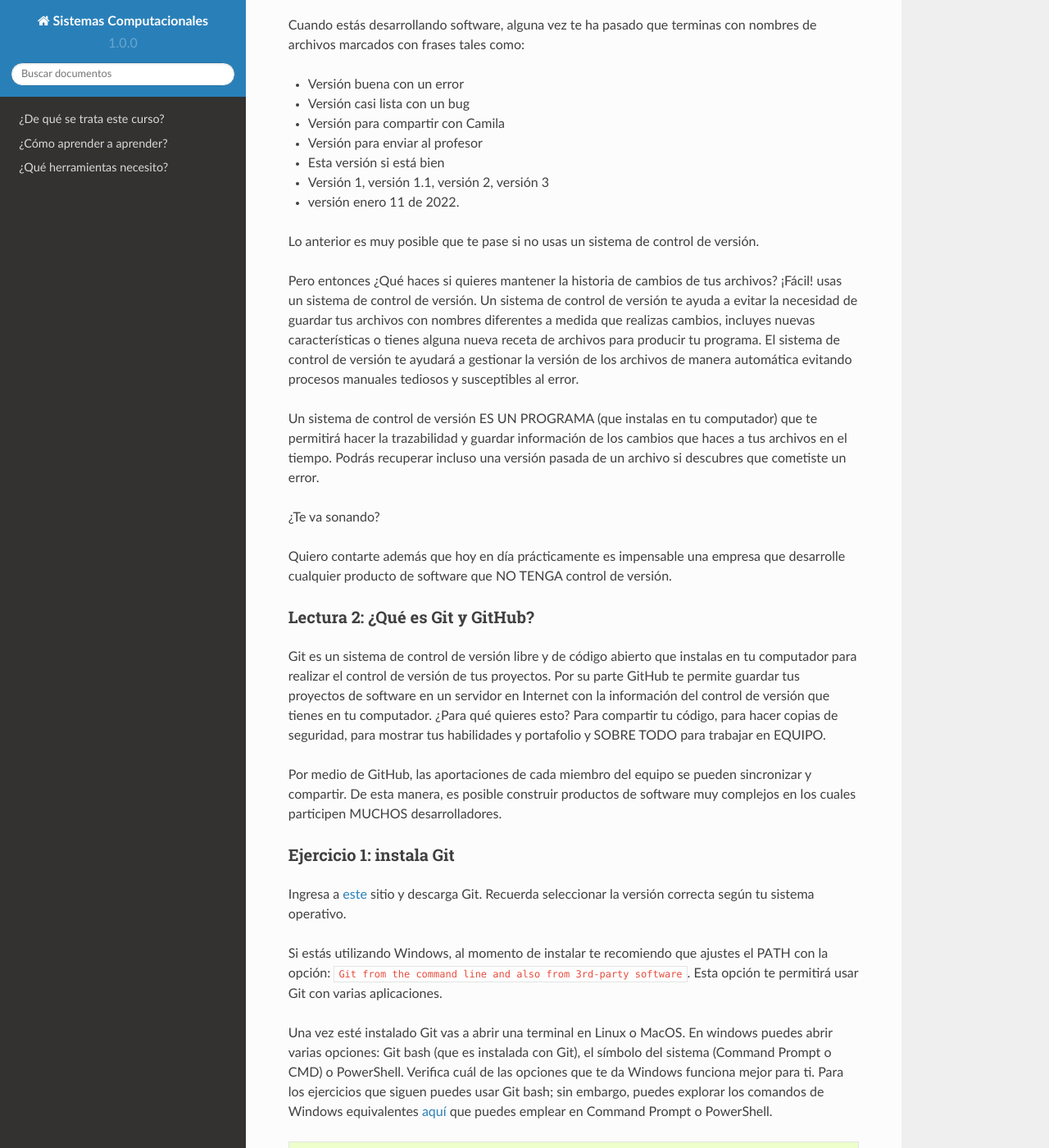
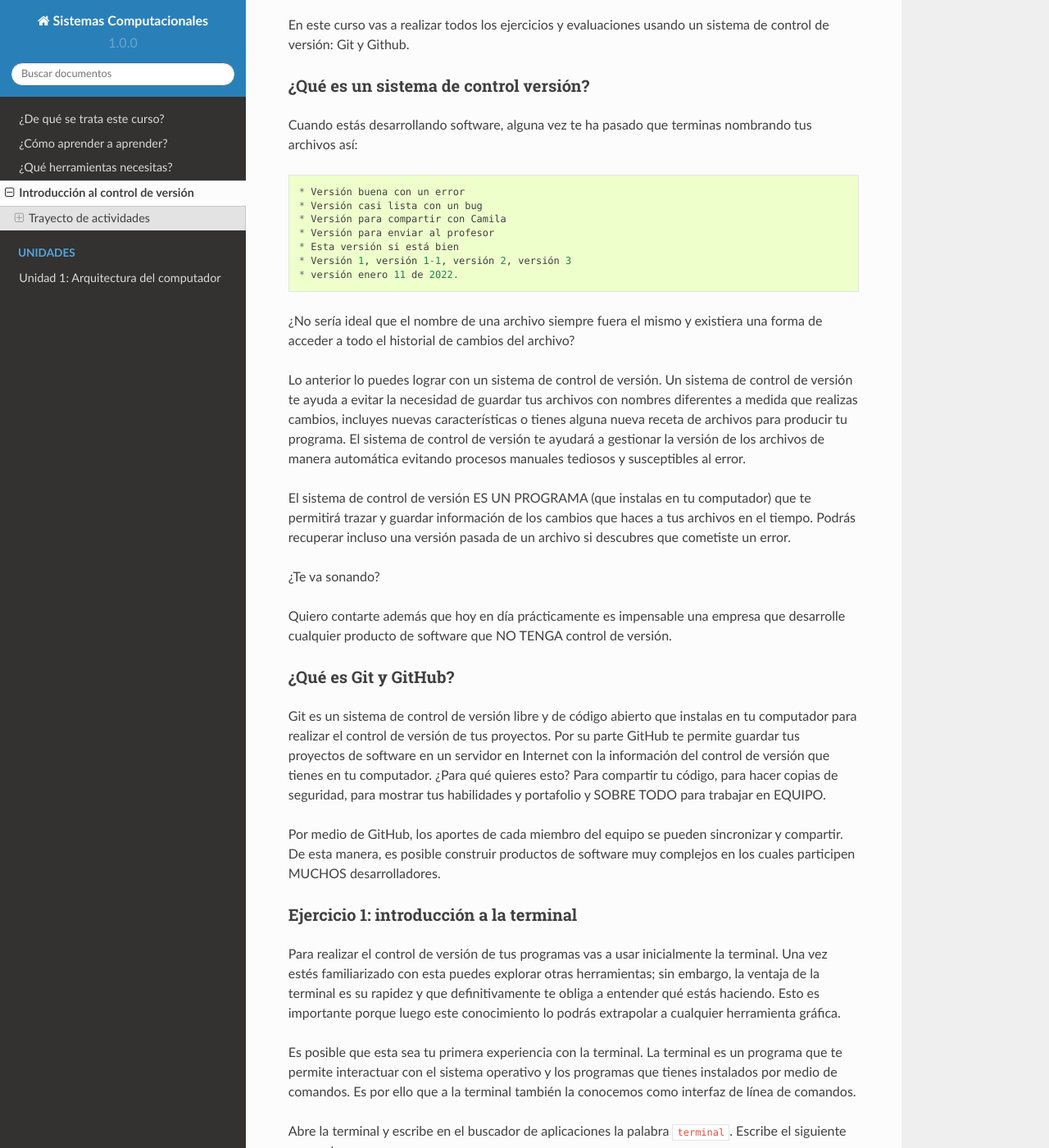
Before and after one commit to juanferfranco/SistemasComputacionales, a Sphinx documentation site: the page built from docs/_intro/introGit.rst, in a window 1280 px wide and 1400 px high, scrolled down 319 px. Shown: the whole window at 82% size. Built offline with Sphinx 7.4.7 and the Read the Docs theme 2.0.0, drawn with Linux system fonts in a browser that asks for light colours; some of the changed text lies outside the part shown.

Commit message:
git excercise in progress

```diff
--- a/docs/_intro/intro.rst
+++ b/docs/_intro/intro.rst
@@ -17,11 +17,10 @@ Brian Will.
 Descripción del curso
 ----------------------
 
-El objeto de este curso es el estudio de los fundamentos de los sistemas de cómputo modernos desde la
+El objeto de este curso es el estudio de los ``fundamentos de los sistemas de cómputo modernos`` desde la
 perspectiva del programador. Por tanto, se estudiará cómo funciona un computador moderno pasando por el hardware
 que lo compone, los lenguajes de programación, las herramientas y el sistema operativo. Se busca entonces
-abordar aquellos conceptos que permitirán sacar provecho al sistemas
-de cómputo a la hora de construir aplicaciones.
+abordar aquellos conceptos que permitirán sacar provecho al sistemas de cómputo a la hora de construir aplicaciones.
 
 Propósito del curso
 ---------------------
--- a/docs/_intro/introGit.rst
+++ b/docs/_intro/introGit.rst
@@ -7,33 +7,38 @@ todos los proyectos y ejercicios del curso bajo control de versión.
 Trayecto de actividades
 ---------------------------------
 
-Lectura 1: ¿Qué es un sistema de control versión?
-^^^^^^^^^^^^^^^^^^^^^^^^^^^^^^^^^^^^^^^^^^^^^^^^^^^^
+Lectura 1: sistemas de control de versión
+^^^^^^^^^^^^^^^^^^^^^^^^^^^^^^^^^^^^^^^^^^^^^
+
+En este curso vas a realizar todos los ejercicios y evaluaciones usando
+un sistema de control de versión: Git y Github.
+
+¿Qué es un sistema de control versión?
+^^^^^^^^^^^^^^^^^^^^^^^^^^^^^^^^^^^^^^^^^
 
 Cuando estás desarrollando software, alguna vez te ha pasado que terminas
-con nombres de archivos marcados con frases tales como:
+nombrando tus archivos así::
 
 * Versión buena con un error
 * Versión casi lista con un bug
 * Versión para compartir con Camila
 * Versión para enviar al profesor
 * Esta versión si está bien
-* Versión 1, versión 1.1, versión 2, versión 3
+* Versión 1, versión 1-1, versión 2, versión 3
 * versión enero 11 de 2022.
 
-Lo anterior es muy posible que te pase si no usas un sistema de control
-de versión.
+¿No sería ideal que el nombre de una archivo siempre fuera el mismo y existiera
+una forma de acceder a todo el historial de cambios del archivo?
 
-Pero entonces ¿Qué haces si quieres mantener la historia de cambios de tus
-archivos? ¡Fácil! usas un sistema de control de versión. Un sistema de control
+Lo anterior lo puedes lograr con un sistema de control de versión. Un sistema de control
 de versión te ayuda a evitar la necesidad de guardar tus archivos con nombres
 diferentes a medida que realizas cambios, incluyes nuevas características
 o tienes alguna nueva receta de archivos para producir tu programa. El sistema
 de control de versión te ayudará a gestionar la versión de los archivos
 de manera automática evitando procesos manuales tediosos y susceptibles al error.
 
-Un sistema de control de versión ES UN PROGRAMA (que instalas en tu computador)
-que te permitirá hacer la trazabilidad y guardar información de los cambios que haces a tus
+El sistema de control de versión ES UN PROGRAMA (que instalas en tu computador)
+que te permitirá trazar y guardar información de los cambios que haces a tus
 archivos en el tiempo. Podrás recuperar incluso una versión pasada de un archivo si
 descubres que cometiste un error.
 
@@ -43,8 +48,8 @@ Quiero contarte además que hoy en día prácticamente es impensable una
 empresa que desarrolle cualquier producto de software que NO TENGA control
 de versión.
 
-Lectura 2: ¿Qué es Git y GitHub?
-^^^^^^^^^^^^^^^^^^^^^^^^^^^^^^^^^^^
+¿Qué es Git y GitHub?
+^^^^^^^^^^^^^^^^^^^^^^^^
 
 Git es un sistema de control de versión libre y de código abierto que instalas
 en tu computador para realizar el control de versión de tus proyectos.
@@ -53,98 +58,57 @@ en Internet con la información del control de versión que tienes en tu computa
 ¿Para qué quieres esto? Para compartir tu código, para hacer copias de seguridad,
 para mostrar tus habilidades y portafolio y SOBRE TODO para trabajar en EQUIPO.
 
-Por medio de GitHub, las aportaciones de cada miembro del equipo se pueden
+Por medio de GitHub, los aportes de cada miembro del equipo se pueden
 sincronizar y compartir. De esta manera, es posible construir productos de software
 muy complejos en los cuales participen MUCHOS desarrolladores.
 
-Ejercicio 1: instala Git
-^^^^^^^^^^^^^^^^^^^^^^^^^^^
 
-Ingresa a `este <https://git-scm.com/downloads>`__ sitio y descarga Git. Recuerda seleccionar
-la versión correcta según tu sistema operativo.
+Ejercicio 1: introducción a la terminal
+^^^^^^^^^^^^^^^^^^^^^^^^^^^^^^^^^^^^^^^^
 
-Si estás utilizando Windows, al momento de instalar te recomiendo que ajustes
-el PATH con la opción: ``Git from the command line and also from 3rd-party software``.
-Esta opción te permitirá usar Git con varias aplicaciones.
-
-Una vez esté instalado Git vas a abrir una terminal en Linux o MacOS. En windows
-puedes abrir varias opciones: Git bash (que es instalada con Git),
-el símbolo del sistema (Command Prompt o CMD) o PowerShell. Verifica
-cuál de las opciones que te da Windows funciona mejor para ti. Para los ejercicios
-que siguen puedes usar Git bash; sin embargo, puedes explorar los comandos de
-Windows equivalentes `aquí <https://www.lemoda.net/windows/windows2unix/windows2unix.html>`__
-que puedes emplear en Command Prompt o PowerShell.
-
-.. code-block:: bash
-
-    git
-
-Verás algo como esto:
-
-.. code-block:: bash
-
-    usage: git [--version] [--help] [-C <path>] [-c <name>=<value>]
-           [--exec-path[=<path>]] [--html-path] [--man-path] [--info-path]
-           [-p | --paginate | -P | --no-pager] [--no-replace-objects] [--bare]
-           [--git-dir=<path>] [--work-tree=<path>] [--namespace=<name>]
-           <command> [<args>]
-
-    These are common Git commands used in various situations:
-
-    start a working area (see also: git help tutorial)
-    clone             Clone a repository into a new directory
-    init              Create an empty Git repository or reinitialize an existing one
-
-    work on the current change (see also: git help everyday)
-    add               Add file contents to the index
-    mv                Move or rename a file, a directory, or a symlink
-    restore           Restore working tree files
-    rm                Remove files from the working tree and from the index
-    sparse-checkout   Initialize and modify the sparse-checkout
-
-    ...
-
-Ejercicio 2: la terminal
-^^^^^^^^^^^^^^^^^^^^^^^^^
+Para realizar el control de versión de tus programas vas a usar inicialmente
+la terminal. Una vez estés familiarizado con esta puedes explorar otras herramientas; sin embargo,
+la ventaja de la terminal es su rapidez y que definitivamente te obliga a entender
+qué estás haciendo. Esto es importante porque luego este conocimiento lo podrás extrapolar
+a cualquier herramienta gráfica.
 
 Es posible que esta sea tu primera experiencia con la terminal. La terminal
 es un programa que te permite interactuar con el sistema operativo y los programas
 que tienes instalados por medio de comandos. Es por ello que a la terminal
 también la conocemos como interfaz de línea de comandos.
 
-Si cerraste la aplicación Git Bash o la terminal ábrele de nuevo. Escribe el
-siguiente comando:
+Abre la terminal y escribe en el buscador de aplicaciones la palabra ``terminal``.
+Escribe el siguiente comando::
 
-.. code-block:: bash
+  pwd
 
-    pwd
+En mi caso (en tu caso será distinto) el resultado es::
 
-En mi caso (en tu caso será distinto) el resultado es:
+  /home/jfupb
 
-.. code-block:: bash
+Acabas de escribir tu primer comando en la terminal. ``pwd`` te permite
+conocer la ruta en la cual estás posicionado en el sistema de archivos. Por el momento,
+piensa en el sistema de archivos como una forma de organizar la información en el computador
+usando DIRECTORIOS.
 
-    /home/jfupb
+Ahora vas un nuevo DIRECTORIO::
 
-Conocer la Ruta en la cual estás posicionado en el sistema de archivos es muy
-importante porque muchos de los comandos que ejecutarás dependerán de dicha posición.
-Por ejemplo, si creas un nuevo DIRECTORIO, este será creado en
-ese punto. Escribe el siguiente comando para crear un directorio:
+  mkdir demo1
 
-.. code-block:: bash
 
-    mkdir demo1
+.. note:: RECUERDA
 
-Ahora te vas a cambiar a ese nuevo directorio, así:
+  ¿Qué comando debes ejecutar para saber en qué directorio estás posicionado en este momento?
 
-.. code-block:: bash
 
-    cd demo1
+¿Y si quieres posicionarte en el nuevo directorio que acabas de crear? Ejecutas el comando
+``cd`` que quiere decir ``change directory``::
 
-Para observar el contenido del nuevo directorio deberás escribir el comando:
+  cd demo1
 
-.. code-block:: bash
+Para listar el contenido del nuevo directorio deberás escribir el comando::
 
-    ls -al
+  ls -al
 
 Verás algo como esto:
 
@@ -156,51 +120,106 @@ Verás algo como esto:
 
 Te estarás preguntando, qué es ``.`` y ``..``. Se trata de referencias a dos directorios. ``.``
 se refiere al directorio actual y ``..`` se refiere al directorio padre. Entonces, si
-escribes este comando:
+escribes este comando::
 
 .. code-block:: bash
 
     cd ..
 
-¿Cuál crees que sea el resultado? ¿Perdido? No te preocupes. Repitamos el proceso juntos.
-Supón que la posición actual es:
+.. note:: RETO
 
-.. code-block:: bash
+    ¿Cuál crees que sea el resultado?
 
-    pwd
-    /home/jfupb/demo1
+¿Perdido? No te preocupes. Repitamos el proceso juntos. Supón que la posición actual es::
+  pwd
+  /home/jfupb/demo1
 
-Luego de ejecutar el comando:
+Luego de ejecutar el comando::
 
-.. code-block:: bash
+  cd ..
 
-    cd ..
-
-El resultado será:
-
-.. code-block:: bash
+El resultado será::
 
     pwd
     /home/jfupb
 
-Ahora vuelve a cambiarte al directorio demo1:
 
-.. code-block:: bash
+.. note:: RECUERDA
 
-    cd ./demo1
+  En este momento debes estar en el directorio padre del directorio demo1. ¿Te cambias
+  de nuevo al directorio demo1 por fa?
 
-¿Te diste cuenta? Al salirte de demo1 quedas en el directorio padre de este. Una
-vez allí, ``.`` se refiere al directorio padre de ``demo1``.
+Debiste hacer algo como esto::
+
+  cd demo1
+
+Ahora regresa de nuevo al directorio padre de demo1 y una vez estés allí ejecuta los comandos::
+
+  cd ./demo1
+  pwd
+
+El resultado será::
+
+  /home/jfupb/demo1
+
+¿Te diste cuenta?
+
+.. note:: RECUERDA
+
+  La entrada `.` se refiere al directorio actual y ``..`` se refiere al directorio padre del
+  directorio actual.
+
+Al cambiarte al padre de demo1, ``.`` se refiere al directorio padre de ``demo1``.
 Por tanto, ``./demo1`` será la ruta RELATIVA de demo1 con respecto a su padre.
+
+
+Ejercicio 2: Vas a practicar
+^^^^^^^^^^^^^^^^^^^^^^^^^^^^^^^
+
+Ahora te voy a pedir que hagas varias cosas y preguntes si tienes dudas:
+
+
+* Crea el directorio demo2 en demo1. ¿Recuerdas cómo listar el contenido de un directorio?
+* Cámbiate al directorio padre de demo1 y desde allí crea el directorio demo3 en el directorio
+  demo2.
+* ¿Cuál será la ruta relativa de demo3 con respecto a al padre de demo1?
+
+
+.. warning:: ALERTA DE SPOILER
+
+  Crea el directorio demo2 en demo1. ¿Recuerdas cómo listar el contenido de un directorio?::
+
+    mkdir demo2
+    ls -al
+
+  Cámbiate al directorio padre de demo1 y desde allí crea el directorio demo3 en el directorio
+  demo2. Asumiendo que estás posicionado en demo1::
+
+    cd ..
+    mkdir ./demo1/demo2/demo3
+
+  ¿Cuál será la ruta relativa de demo3 con respecto a al padre de demo1?::
+
+    ../demo1/demo2/demo3
+
 
 Ejercicio 3: experimenta
 ^^^^^^^^^^^^^^^^^^^^^^^^^
 
-Ahora tómate unos minutos para experimentar. ¿Cómo? trata de ejecutar los comandos,
-pero antes de hacerlo ESCRIBE cuál será el resultado. Si el resultado es como
-te lo imaginaste, en hora buena, vas bien. Si no es así, MUCHO mejor, tienes una
-oportunidad de oro para aprender. Entonces trata de explicar qué está mal, discute
-con otros compañeros y si quieres habla con el profe.
+¿Qué comandos has visto hasta ahora?::
+
+  pwd
+  ls -al
+  cd
+  mkdir
+
+Ahora tómate unos minutos para experimentar. ¿Cómo?
+
+* Inventa tus propios ejemplo o retos.
+* Antes de ejecutar un comando PIENSA cuál sería el resultado.Si el resultado es como
+  te lo imaginaste, en hora buena, vas bien. Si no es así, MUCHO mejor, tienes una
+  oportunidad de oro para aprender. Entonces trata de explicar qué está mal, discute
+  con otros compañeros y si quieres habla con el profe.
 
 Ejercicio 4: recuerda (evaluación formativa)
 ^^^^^^^^^^^^^^^^^^^^^^^^^^^^^^^^^^^^^^^^^^^^^
@@ -210,9 +229,87 @@ De nuevo tómate unos minutos para:
 #. Listar cada uno de los comandos que has aprendido hasta ahora y escribe al
    frete de cada uno qué hace.
 #. ¿Qué es una ruta absoluta?
-#. ¿QUé es una ruta relativa?
+#. ¿Qué es una ruta relativa?
 
-Ejercicio 5: configura Git
+
+Ejercicio 5: tu primer proyecto bajo control de versión
+^^^^^^^^^^^^^^^^^^^^^^^^^^^^^^^^^^^^^^^^^^^^^^^^^^^^^^^^
+
+* Crea un directorio llamado project1 (mkdir)
+* Cámbiate a ese directorio (cd)
+
+En ``project1`` vas a simular la creación de un proyecto de software.
+
+Ahora crea un archivo en el directorio::
+
+    touch main.c
+
+Abre el directorio::
+
+    code .
+
+.. warning:: MUY IMPORTANTE
+
+    Siempre que trabajes en visual studio code abre DIRECTORIOS completos, no ARCHIVOS individuales.
+
+
+``code`` es el comando que escribes en la terminal para abrir el programa visual studio code.
+¿Qué significa el ``.`` luego del comando?
+
+
+.. note:: ALERTA DE SPOILER
+
+    No olvides que la entrada de directorio ``.`` se refiere al directorio actual en el que estás
+    posicionado. ¿Y qué era ``..``?
+
+Ahora modifica el archivo main.c con el siguiente código:
+
+.. code-block:: c
+
+    #include <stdio.h>
+    #include <stdlib.h>
+
+    int main(){
+        printf("La vida es bella\n");
+        return(EXIT_SUCCESS);
+    }
+
+Antes de continuar ejecuta el comando::
+
+    ls -al
+
+Deberías tener solo tres entradas::
+
+    .
+    ..
+    main.c
+
+
+Ahora si vamos a crear el repositorio::
+
+    git init
+
+Y solo con esto, ya tenemos el proyecto bajo control de versión. ¿Fácil, no?
+
+Escribe en la terminal el comando::
+
+    ls -al
+
+Notas que hay una nuevo directorio que no tenías antes::
+
+    .
+    ..
+    main.c
+    .git
+
+Ese directorio ``.git`` es lo que llamamos un ``REPOSITORIO DE GIT``. En ese repositorio
+el sistema de control de versión que tenemos instalado realizará el control de versión
+de todo lo que le indiquemos. Ten presente que en este repositorio, Git guardará toda la información
+relacionada con los cambios e historia de los archivos de tu proyecto que estén bajo control de versión.
+Puedes pensar que el repositorio es una especie de base de datos donde Git almacena un diario de qué
+está pasando con cada uno de los archivos de tu proyecto.
+
+Ejercicio 6: configura Git
 ^^^^^^^^^^^^^^^^^^^^^^^^^^^^^^^^^^^^^^^
 
 Para hacer tus primeros experimentos con Git vas a realizar unas configuraciones
@@ -227,55 +324,6 @@ Escribe los siguientes comandos:
     git config --global user.name "Coloca tu nombre"
     git config --global user.email "tu correo electrónico"
 
-
-Ejercicio 6: crea un repositorio
-^^^^^^^^^^^^^^^^^^^^^^^^^^^^^^^^^^^^^^^
-
-Cámbiate al directorio demo1 de antes. Más adelante vas a simular la creación
-de un proyecto de software en este directorio. Antes de comenzar a realizar
-el proyecto vas a crear en el directorio un ``REPOSITORIO DE GIT``.
-En este repositorio Git guardará toda la información relacionada con los cambios e historia
-de los archivos de tu proyecto necesarios para realizar el proceso
-de control de versión. Puedes pensar que el repositorio es una especie de base de
-datos donde Git lleva la cuenta de qué está pasando con cada uno de los archivos
-de tu proyecto.
-
-Escribe el siguiente comando:
-
-.. code-block:: bash
-
-    git init
-
-El resultado será similar a esto:
-
-.. code-block:: bash
-
-    hint: Using 'master' as the name for the initial branch. This default branch name
-    hint: is subject to change. To configure the initial branch name to use in all
-    hint: of your new repositories, which will suppress this warning, call:
-    hint:
-    hint: 	git config --global init.defaultBranch <name>
-    hint:
-    hint: Names commonly chosen instead of 'master' are 'main', 'trunk' and
-    hint: 'development'. The just-created branch can be renamed via this command:
-    hint:
-    hint: 	git branch -m <name>
-    Initialized empty Git repository in /home/jfupb/demo1/.git/
-
-Ahora observa el contenido del directorio:
-
-.. code-block:: bash
-
-    ls -al
-    total 12
-    drwxrwxr-x  3 jfupb jfupb 4096 Jan 11 17:14 .
-    drwxr-x--- 37 jfupb jfupb 4096 Jan 11 17:15 ..
-    drwxrwxr-x  7 jfupb jfupb 4096 Jan 11 17:14 .git
-
-Se creará una carpeta oculta ``.git``. Si quieres ver esta carpeta en el modo
-gráfico de tu sistema operativo, por ejemplo Windows Explorer en Windows, debes
-habilitar la posibilidad de ver archivos y directorio ocultos. Busca en Internet
-cómo hacer eso en tu sistema operativo.
 
 Ejercicio 7: para pensar
 ^^^^^^^^^^^^^^^^^^^^^^^^^^^^^^^^^^^^^^^
--- a/docs/_intro/learning.rst
+++ b/docs/_intro/learning.rst
@@ -26,7 +26,7 @@ algunos de los conceptos clave del video anterior.
   evaluación de ciencia básica?
 * ¿Eres adicto a la procrastinación?
 * ¿Qué puedes hacer cuando tenga ganas de procrastinar?
-* Te consideras un ``hiker learner`` o un ``racecar learner``?
+* Te consideras un ``hiker learner`` o un ``race car learner``?
 * ¿Qué será mejor, dividir el tiempo de estudio en pequeños momentos todos los días o
   juntar todos esos pequeños momentos el día antes de la evaluación?
 * ¿Cómo te puedes autoevaluar cuando estás aprendiendo algo nuevo?
--- a/docs/index.rst
+++ b/docs/index.rst
@@ -16,14 +16,16 @@ Consideraciones Iniciales
 
    ¿De qué se trata este curso? <_intro/intro>
    ¿Cómo aprender a aprender? <_intro/learning>
-   ¿Qué herramientas necesito? <_intro/tools>
+   ¿Qué herramientas necesitas? <_intro/tools>
+   Introducción al control de versión <_intro/introGit>
 
 .. toctree::
    :maxdepth: 1
    :caption: UNIDADES
 
+   Unidad 1: Arquitectura del computador <_unidad1/unidad1>
+
 ..
-   Unidad 1: Arquitectura del computador <_unidad1/unidad1>
    Unidad 2: De lenguaje de alto nivel a código ejecutable <_unidad2/unidad2>
    Unidad 3: Programación orientada a objetos <_unidad3/unidad3>
    Unidad 4: Sistema operativo <_unidad4/unidad4>
```
Also changed, not shown: docs/_unidad1/unidad1.rst (+9 -15 lines).
